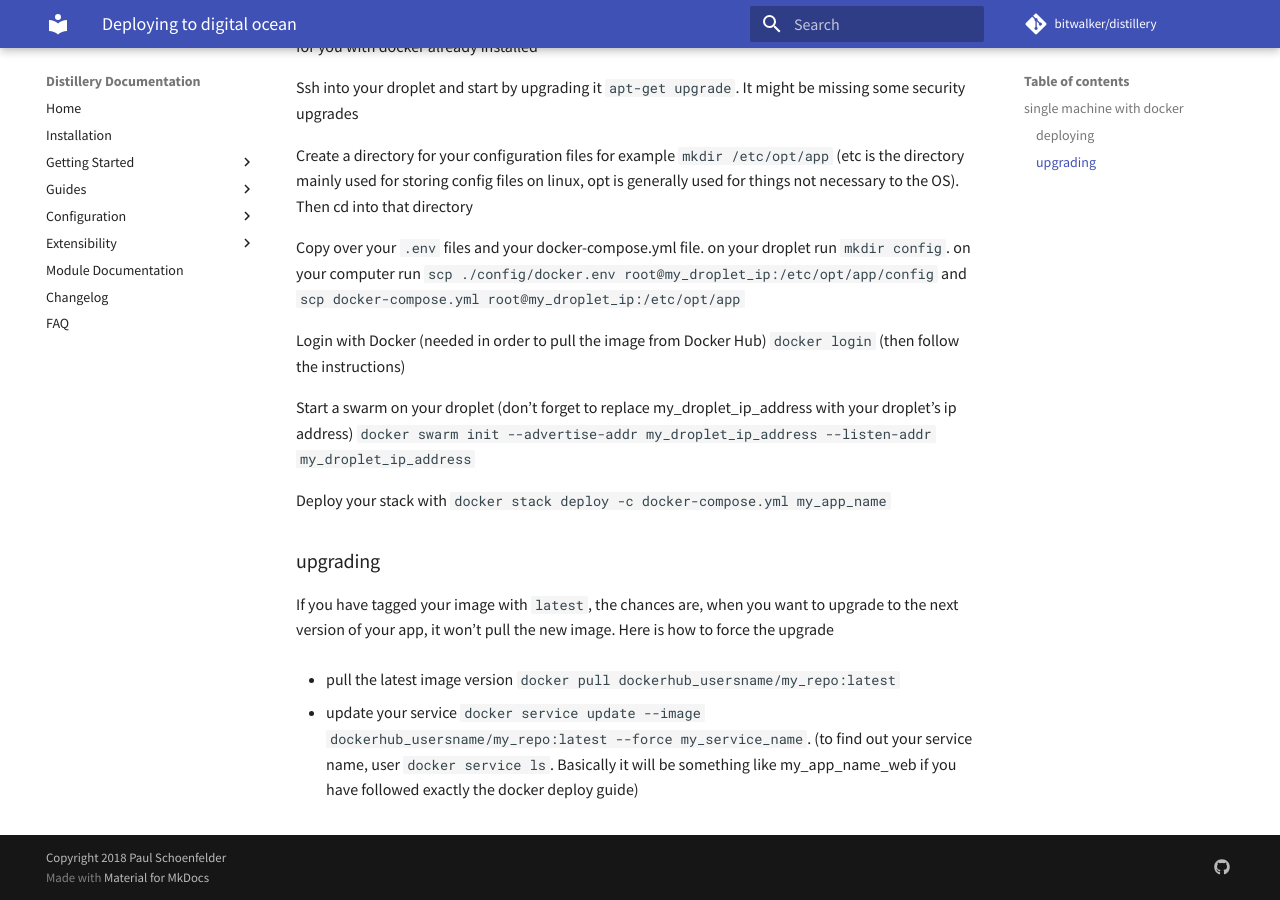
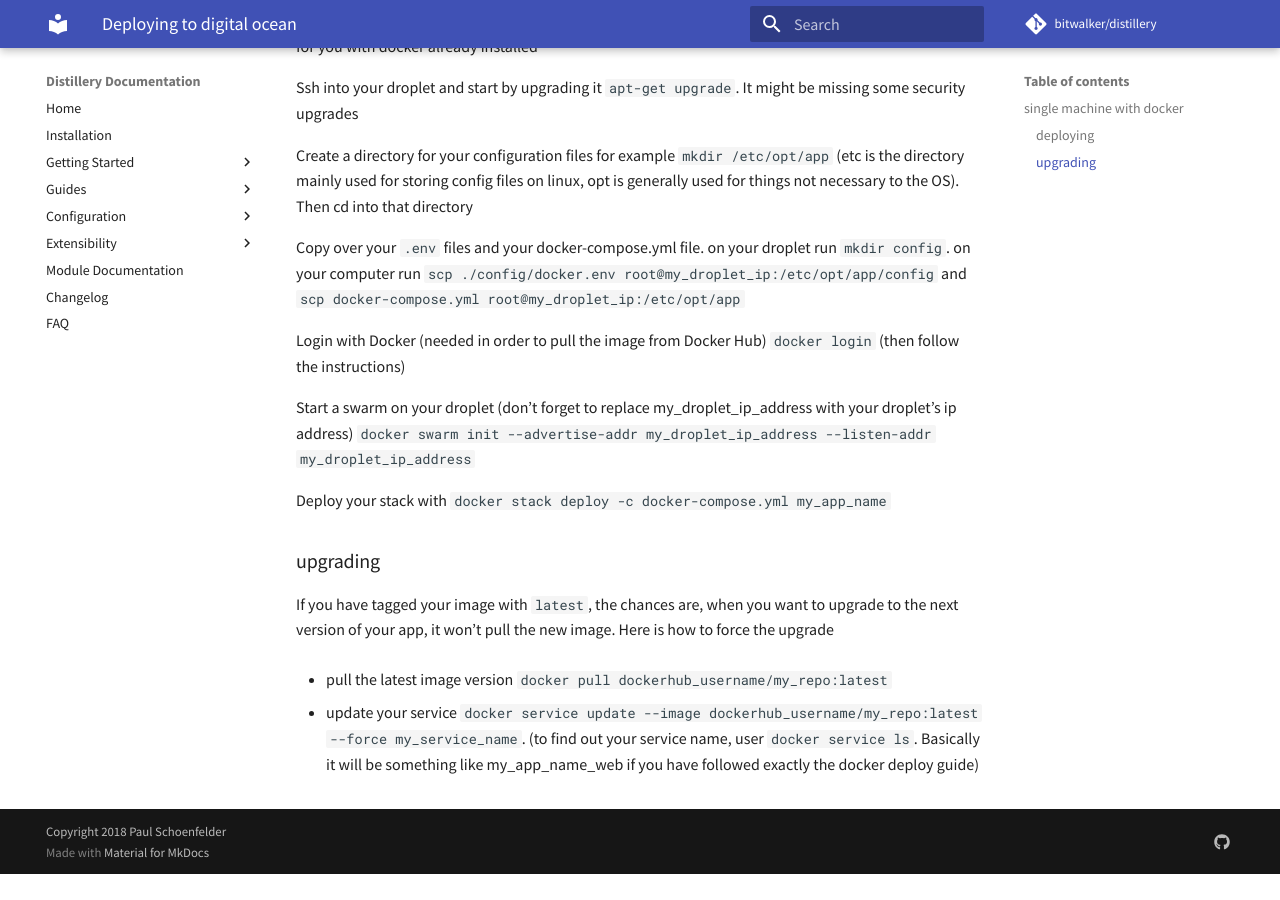
Before and after one commit to bitwalker/distillery, an MkDocs documentation site: the page built from docs/guides/deploying_to_digital_ocean.md, in a window 1280 px wide and 900 px high, scrolled down 646 px. Built offline with MkDocs 1.6.1 and Material for MkDocs 9.7.7, drawn with Linux system fonts in a browser that asks for light colours; comment, search, counter and statistics services are not loaded; old or Windows-style settings are respelled for this version of MkDocs; after the commit the page ends 1520 px from its top, so only the background shows below that.

Commit message:
fix typo

```diff
--- a/docs/guides/deploying_to_digital_ocean.md
+++ b/docs/guides/deploying_to_digital_ocean.md
@@ -32,6 +32,6 @@ Deploy your stack with `docker stack deploy -c docker-compose.yml my_app_name`
 
 If you have tagged your image with `latest`, the chances are, when you want to upgrade to the next version of your app, it won't pull the new image. Here is how to force the upgrade
 
-- pull the latest image version `docker pull dockerhub_usersname/my_repo:latest`
+- pull the latest image version `docker pull dockerhub_username/my_repo:latest`
 
-- update your service `docker service update --image dockerhub_usersname/my_repo:latest --force my_service_name`. (to find out your service name, user `docker service ls`. Basically it will be something like my_app_name_web if you have followed exactly the docker deploy guide)
+- update your service `docker service update --image dockerhub_username/my_repo:latest --force my_service_name`. (to find out your service name, user `docker service ls`. Basically it will be something like my_app_name_web if you have followed exactly the docker deploy guide)
```
